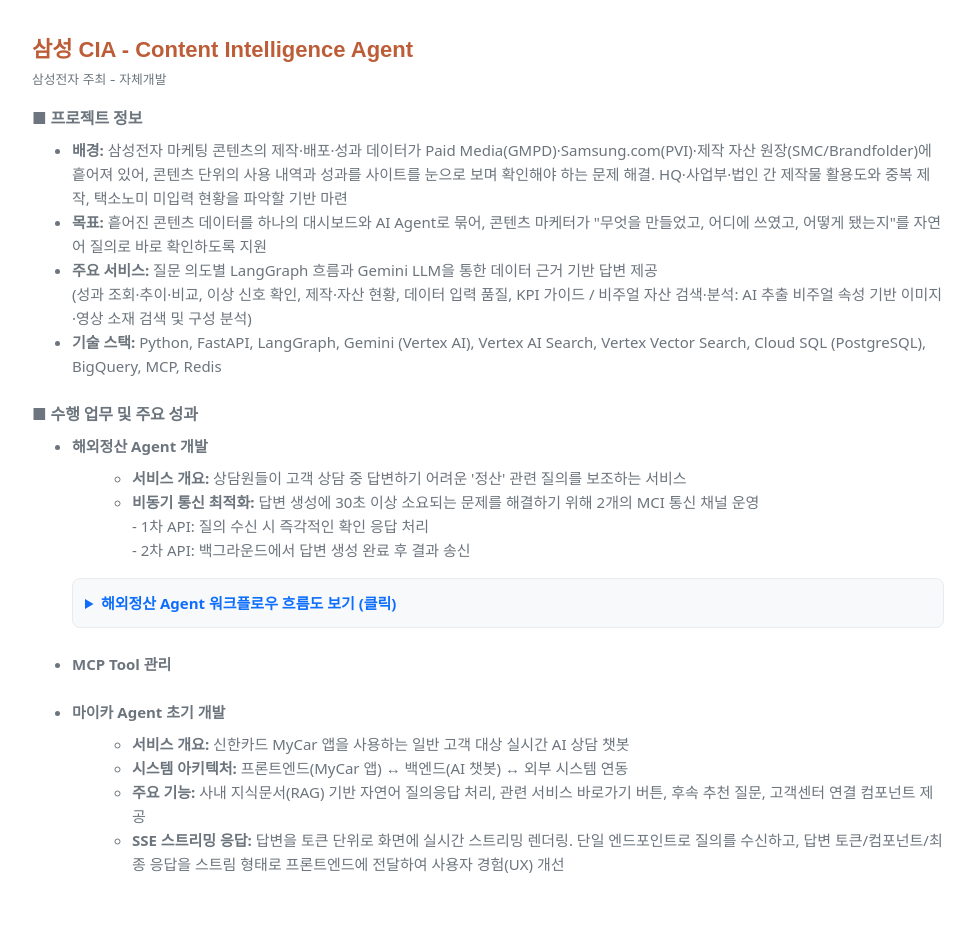
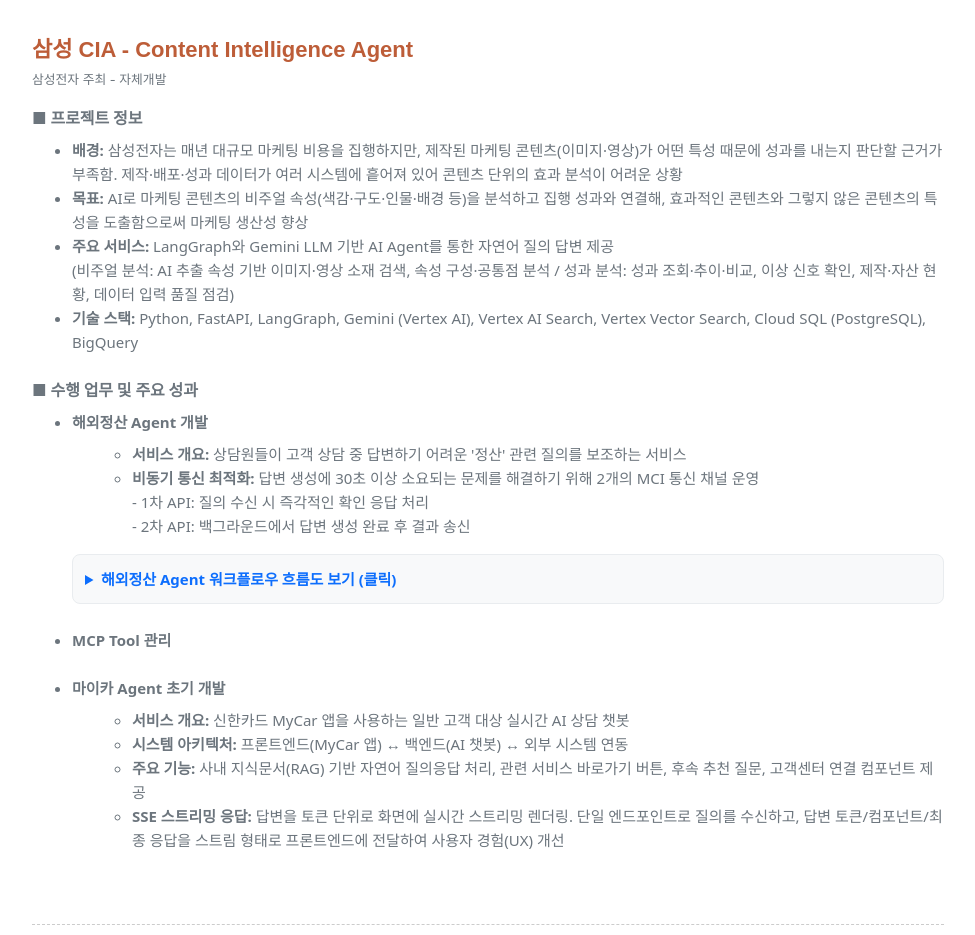
Before and after one commit to whiteblossom/portfolio_page, a plain HTML site: page index.html in a window 1280 px wide. Shown: the part 3200-4135 px from the top of the page, without its empty margins (288-1263 px from the left). Drawn offline with nearby package versions, Linux system fonts and the light colour scheme; a web font is replaced by a local one.

Commit message:
Update index.html

```diff
--- a/index.html
+++ b/index.html
@@ -315,12 +315,12 @@
                     <div class="flex-grow-1">
                         <b>■ 프로젝트 정보</b>
                         <ul class="font-noto mt-2" style="font-size:15px; line-height: 1.6;">
-                            <li><b>배경:</b> 삼성전자 마케팅 콘텐츠의 제작·배포·성과 데이터가 Paid Media(GMPD)·Samsung.com(PVI)·제작 자산 원장(SMC/Brandfolder)에 흩어져 있어, 콘텐츠 단위의 사용 내역과 성과를 사이트를 눈으로 보며 확인해야 하는 문제 해결. HQ·사업부·법인 간 제작물 활용도와 중복 제작, 택소노미 미입력 현황을 파악할 기반 마련</li>
-                            <li><b>목표:</b> 흩어진 콘텐츠 데이터를 하나의 대시보드와 AI Agent로 묶어, 콘텐츠 마케터가 "무엇을 만들었고, 어디에 쓰였고, 어떻게 됐는지"를 자연어 질의로 바로 확인하도록 지원</li>
-                            <li><b>주요 서비스:</b> 질문 의도별 LangGraph 흐름과 Gemini LLM을 통한 데이터 근거 기반 답변 제공
-                                <br>(성과 조회·추이·비교, 이상 신호 확인, 제작·자산 현황, 데이터 입력 품질, KPI 가이드 / 비주얼 자산 검색·분석: AI 추출 비주얼 속성 기반 이미지·영상 소재 검색 및 구성 분석)
+                            <li><b>배경:</b> 삼성전자는 매년 대규모 마케팅 비용을 집행하지만, 제작된 마케팅 콘텐츠(이미지·영상)가 어떤 특성 때문에 성과를 내는지 판단할 근거가 부족함. 제작·배포·성과 데이터가 여러 시스템에 흩어져 있어 콘텐츠 단위의 효과 분석이 어려운 상황</li>
+                            <li><b>목표:</b> AI로 마케팅 콘텐츠의 비주얼 속성(색감·구도·인물·배경 등)을 분석하고 집행 성과와 연결해, 효과적인 콘텐츠와 그렇지 않은 콘텐츠의 특성을 도출함으로써 마케팅 생산성 향상</li>
+                            <li><b>주요 서비스:</b> LangGraph와 Gemini LLM 기반 AI Agent를 통한 자연어 질의 답변 제공
+                                <br>(비주얼 분석: AI 추출 속성 기반 이미지·영상 소재 검색, 속성 구성·공통점 분석 / 성과 분석: 성과 조회·추이·비교, 이상 신호 확인, 제작·자산 현황, 데이터 입력 품질 점검)
                             </li>
-                            <li><b>기술 스택:</b> Python, FastAPI, LangGraph, Gemini (Vertex AI), Vertex AI Search, Vertex Vector Search, Cloud SQL (PostgreSQL), BigQuery, MCP, Redis</li>
+                            <li><b>기술 스택:</b> Python, FastAPI, LangGraph, Gemini (Vertex AI), Vertex AI Search, Vertex Vector Search, Cloud SQL (PostgreSQL), BigQuery</li>
                         </ul>
 
                         <b class="mt-4 d-block">■ 수행 업무 및 주요 성과</b>
```
